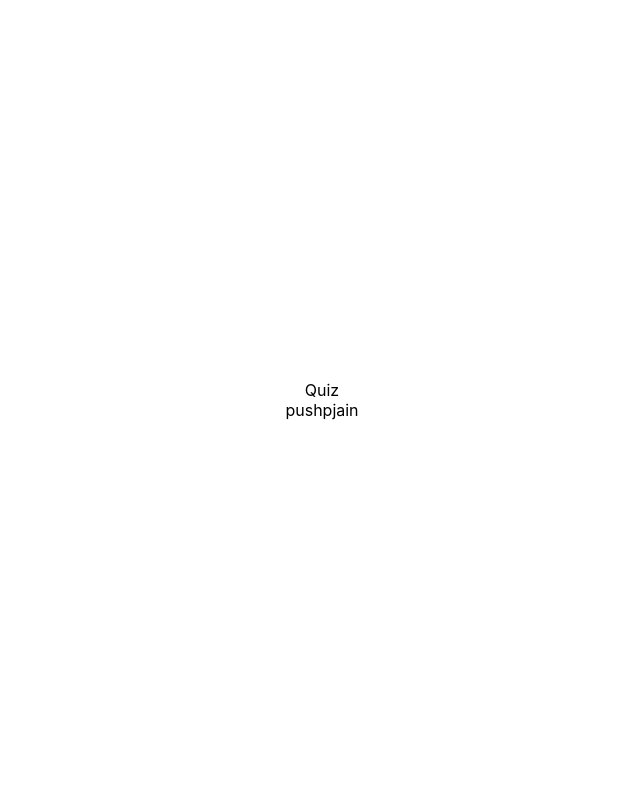
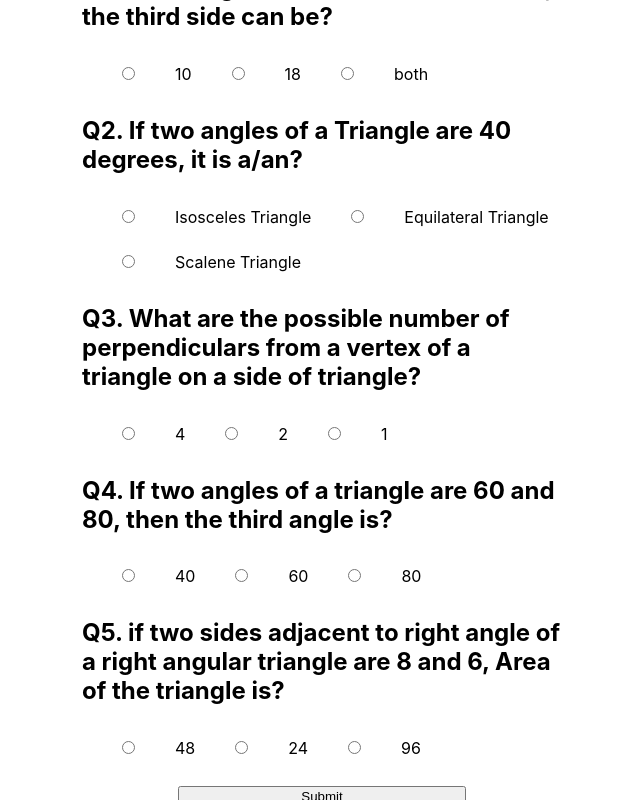
Before and after one commit to pushpjain3/Fun-with-Triangles, a React (Create React App) app in the folder frontend/: page / in a window 1280 px wide. Both pictures are taken after a click on the button "Quiz". Shown: the whole page, without its empty margins (318-958 px from the left). Built offline with nearby package versions, Linux system fonts and the light colour scheme.

Commit message:
logical part end

```diff
--- a/frontend/src/App.css
+++ b/frontend/src/App.css
@@ -7,7 +7,11 @@
   display: flex;
   flex-direction: column;
   justify-content: center;
+  overflow-y: auto;
   height: 100vh;
+}
+.link{
+  text-decoration: none;
 }
 .menu-button{
   flex: 1;
@@ -27,3 +31,19 @@
   margin: 1rem auto;
   width: 60%;
 }
+.question-box{
+  text-align: left;
+}
+.options-set{
+  display: flex;
+  flex-direction: row;
+  flex-wrap: wrap;
+}
+.options{
+  flex:1;
+  margin: 1rem 2.5rem;
+  text-align: left;
+}
+.footer{
+  margin-top: 4rem;
+}
--- a/frontend/src/App.js
+++ b/frontend/src/App.js
@@ -11,15 +11,22 @@ const App = ()=> {
   const [currentPage, setCurrentPage] = useState('menu')
   const buttonClickHandler = (page) => {setCurrentPage(page)};
   return (
-  <div className='App'>
-    {currentPage === "menu" && <Menu buttonClickHandler={buttonClickHandler} />}
-    {currentPage ==="quiz" && <Quiz/>}
-    {currentPage ==='area' && <AreaOfTriangle/>}
-    {currentPage ==="hypo" && <Hypotenuse/>}
-    {currentPage ==="check" && <IsTriangle/>}
-    <Footer/>
-    </div>
-    );
+		<div className='App'>
+			{currentPage !== "menu" && (
+				<h3>
+					<a href='/'>Home</a>{" "}
+				</h3>
+			)}
+			{currentPage === "menu" && (
+				<Menu buttonClickHandler={buttonClickHandler} />
+			)}
+			{currentPage === "quiz" && <Quiz />}
+			{currentPage === "area" && <AreaOfTriangle />}
+			{currentPage === "hypo" && <Hypotenuse />}
+			{currentPage === "check" && <IsTriangle />}
+			<Footer />
+		</div>
+	);
 }
 
 export default App;
--- a/frontend/src/Layout/Footer.js
+++ b/frontend/src/Layout/Footer.js
@@ -1,11 +1,7 @@
 import React from 'react'
 
 function Footer() {
-    return (
-        <div>
-            pushpjain
-        </div>
-    )
+    return <div className='footer'>pushpjain</div>;
 }
 
 export default Footer
--- /dev/null
+++ b/frontend/src/Layout/QuizQuestion.js
@@ -0,0 +1,45 @@
+import React from 'react'
+
+function QuizQuestion({question,index, scoreChange}) {
+    const checkOption =(e)=>{
+        if(e.target.value === question['correct_option']){
+            scoreChange(index,1)
+        }
+        else
+            scoreChange(index,0)
+    }
+    return (
+			<div className='question-box'>
+				<h2>
+					Q{index + 1}. {question["question_statement"]}
+				</h2>
+				<div onChange={checkOption} className='options-set'>
+					<form>
+						<input
+							type='radio'
+							name='option'
+							value={question["option_A"]}
+							className='options'
+						/>
+						{question["option_A"]}
+						<input
+							type='radio'
+							name='option'
+							value={question["option_B"]}
+							className='options'
+						/>
+						{question["option_B"]}
+						<input
+							type='radio'
+							name='option'
+							value={question["option_C"]}
+							className='options'
+						/>
+						{question["option_C"]}
+					</form>
+				</div>
+			</div>
+		);
+}
+
+export default QuizQuestion
--- a/frontend/src/Pages/AreaOfTriangle.js
+++ b/frontend/src/Pages/AreaOfTriangle.js
@@ -22,9 +22,6 @@ function AreaOfTriangle() {
 		const [side_C, setside_C] = useState(0);
 		return (
 			<div>
-				<h3>
-					<a href='/'>Home</a>{" "}
-				</h3>
 				<div>Calculate the area of the triangle:</div>
 				<div className='angles-input'>
 					<label htmlFor='angle-a' className='label-input'>
--- a/frontend/src/Pages/Hypotenuse.js
+++ b/frontend/src/Pages/Hypotenuse.js
@@ -19,9 +19,6 @@ function Hypotenuse() {
 	const [side_B, setside_B] = useState(0);
 	return (
 		<div>
-			<h3>
-				<a href='/'>Home</a>{" "}
-			</h3>
 			<div>Calculate the Hypotenuse of the triangle:</div>
 			<div className='angles-input'>
 				<label htmlFor='angle-a' className='label-input'>
--- a/frontend/src/Pages/IsTriangle.js
+++ b/frontend/src/Pages/IsTriangle.js
@@ -21,9 +21,6 @@ function IsTriangle() {
 	const [angle_C, setangle_C] = useState(0);
 	return (
 		<div>
-			<h3>
-				<a href='/'>Home</a>{" "}
-			</h3>
 			<div>Check if the shape is a valid triangle:</div>
 			<div className='angles-input'>
 				<label htmlFor='angle-a' className='label-input'>
--- a/frontend/src/Pages/Quiz.js
+++ b/frontend/src/Pages/Quiz.js
@@ -1,11 +1,89 @@
-import React from 'react'
+import React,{useState} from 'react';
+import QuizQuestion from '../Layout/QuizQuestion';
+
+const Questions = [
+	{
+		question_statement:
+			"If a triangle has two sides as 7 and 9, the third side can be?",
+		option_A: "10",
+		option_B: "18",
+		option_C: "both",
+		correct_option: "10",
+	},
+	{
+		question_statement:
+			"If two angles of a Triangle are 40 degrees, it is a/an?",
+		option_A: "Isosceles Triangle",
+		option_B: "Equilateral Triangle",
+		option_C: "Scalene Triangle",
+		correct_option: "Isosceles Triangle",
+	},
+	{
+		question_statement: "What are the possible number of perpendiculars from a vertex of a triangle on a side of triangle?",
+		option_A: "4",
+		option_B: "2",
+		option_C: "1",
+		correct_option: "1",
+	},
+	{
+		question_statement: "If two angles of a triangle are 60 and 80, then the third angle is?",
+		option_A: "40",
+		option_B: "60",
+		option_C: "80",
+		correct_option: "40",
+	},
+	{
+		question_statement: "if two sides adjacent to right angle of a right angular triangle are 8 and 6, Area of the triangle is?",
+		option_A: "48",
+		option_B: "24",
+		option_C: "96",
+		correct_option: "24",
+	},
+];
 
 function Quiz() {
-    return (
-        <div>
-            Quiz
-        </div>
-    )
+   const [clicked, setclicked] = useState(false);
+		const submitButtonClickHandler = () => {
+			setclicked(true);
+            calculateScore();
+		};
+        const calculateScore = ()=>{
+            var finalScore = 0;
+            for(var i=0;i<Questions.length;i++){
+                finalScore+=score[i];
+            }
+            settotalScore(finalScore);
+        }
+        const [totalScore, settotalScore] = useState(0)
+		const [score, setscore] = useState([0,0,0,0,0])
+
+        const scoreChange =(index,value)=>{
+            var score_copy = score;
+            score_copy[index] = value;
+            setscore(score_copy);
+        }
+
+		return (
+			<div>
+
+				<div>Quiz, Check how much you know Triangles: </div>
+				<div className='angles-input'>
+                    {Questions.map((question,index) =>{
+                        return (
+                            <QuizQuestion question={question} index={index} scoreChange={scoreChange}/>
+                        )
+                    })}
+					<button onClick={submitButtonClickHandler} className='input-box'>
+						Submit
+					</button>
+					<label htmlFor='angle-c' className='label-input'>
+						Score
+					</label>
+
+					<div className='outbut-box'>{clicked && <div>{totalScore}</div>}</div>
+				</div>
+			</div>
+		);
 }
 
 export default Quiz
--- a/frontend/src/index.css
+++ b/frontend/src/index.css
@@ -5,6 +5,7 @@ body {
     sans-serif;
   -webkit-font-smoothing: antialiased;
   -moz-osx-font-smoothing: grayscale;
+  overflow-y: auto;
 }
 
 code {
```
